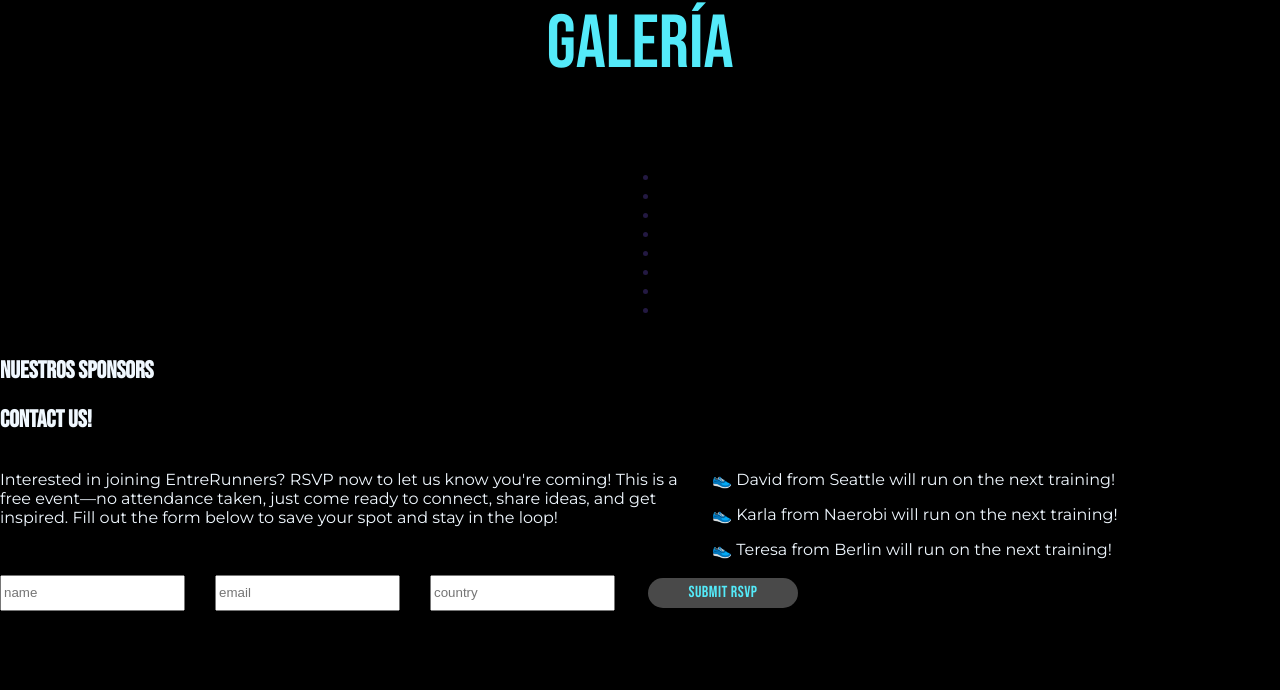
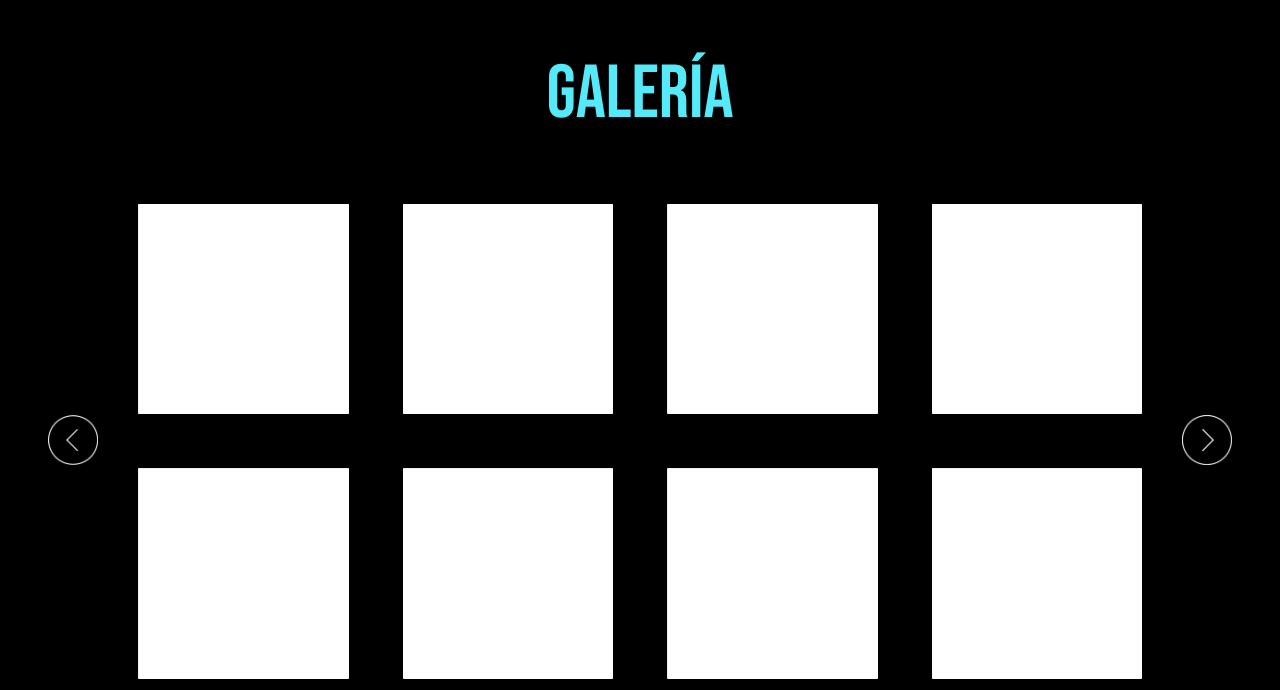
Before and after one commit to decoder3064/web101_website, a plain HTML site: page index.html in a window 1280 px wide. Shown: the part 2312-3002 px from the top of the page. Drawn offline with Linux system fonts and the light colour scheme.

Commit message:
gallery updated and added some animations need to do the backend javascript

```diff
--- a/index.html
+++ b/index.html
@@ -121,17 +121,23 @@
             <section class="gallery-container">
                 <h2 class="gallery-text">GALERÍA</h2>
 
-                <div class="gallery-grid-contaier">
-                   <ul class="gallery-grid">
-                        <li class="gallery-item"<img src="./gallery/"></li>
-                        <li class="gallery-item"<img src="./gallery/"></li>
-                        <li class="gallery-item"<img src="./gallery/"></li>
-                        <li class="gallery-item"<img src="./gallery/"></li>
-                        <li class="gallery-item"<img src="./gallery/"></li>
-                        <li class="gallery-item"<img src="./gallery/"></li>
-                        <li class="gallery-item"<img src="./gallery/"></li>
-                        <li class="gallery-item"<img src="./gallery/"></li>
-                   </ul>
+
+                <div class="gallery-car-container">
+                    <button id="prev"><img src="/img/prev.png"></button>
+
+                    <div class="gallery-grid-container">
+                        <ul class="gallery-grid">
+                            <li class="gallery-item"><img src="./gallery/white_square.png"></li>
+                            <li class="gallery-item"><img src="./gallery/white_square.png"></li>
+                            <li class="gallery-item"><img src="./gallery/white_square.png"></li>
+                            <li class="gallery-item"><img src="./gallery/white_square.png"></li>
+                            <li class="gallery-item"><img src="./gallery/white_square.png"></li>
+                            <li class="gallery-item"><img src="./gallery/white_square.png"></li>
+                            <li class="gallery-item"><img src="./gallery/white_square.png"></li>
+                            <li class="gallery-item"><img src="./gallery/white_square.png"></li>
+                        </ul>
+                    </div>
+                <button id="next"><img src="img/next.png"></button>
                 </div>
 
             </section>
--- a/styles.css
+++ b/styles.css
@@ -181,6 +181,10 @@
   display: flex;
   align-items: center;
   flex-direction: column;
+  padding: 50px 20px;
+  max-width: 1200px;
+  margin: 0 auto;
+
 }
 
 .gallery-text{
@@ -192,11 +196,68 @@
   font-style: normal;
 }
 
+.gallery-car-container{
+  display: flex;
+  align-items: center;
+  justify-content: center;
+  flex-direction: row;
+  width: 100%;
+  gap:30px;
+}
+
+.gallery-grid-container{
+  flex: 1;
+  max-width: 1500px;
+  overflow: hidden;
+}
+
+.gallery-grid{
+  display: grid;
+  grid-template-columns: repeat(4, 1fr); /* Fixed: 4 columns */
+  grid-template-rows: repeat(2, 1fr);    /* Fixed: 2 rows */
+  gap: 50px;
+  padding: 0;
+  list-style: none;
+  margin: 0; /* Fixed: removed max-width: 0 which was breaking the layout */
+}
+
+.gallery-item{
+  aspect-ratio: 1;
+  overflow: hidden;
+  border-radius: 8px;
+}
+
+.gallery-item img{
+  width: 100%;
+  height: 100%;
+  object-fit: cover;
+  transition: transform 0.3s ease;
+}
+
+.gallery-item img:hover {
+  transform: scale(1.05);
+}
 
 
+#prev, #next {
+    background: none;
+    border: none;
+    cursor: pointer;
+    padding: 8px;
+    transition:  all 0.3 ease;
+}
 
+#prev img, #next img {
+    width: 50px; /* Smaller size - change from 50px to 30px */
+    height: 50px; /* Smaller size - change from 50px to 30px */
+    transition: transform 0.3s ease;
+    filter: brightness(0) invert(1); /* Makes the arrow images white */
+}
+#prev:hover, #next:hover {
+    opacity: 1; /* Becomes fully opaque on hover */
+    transform: scale(1.1);
 
-
+}
 /* Footer */
 .footer { /* Example B: This styles elements with class="footer" */
   background-color: #494949;
```
Also changed, not shown: gallery/night_run.png (renamed from img/night_run.png), gallery/white_square.png (renamed from img/white-square-2.png), img/next.png (added), img/prev.png (added), 4 other files.
